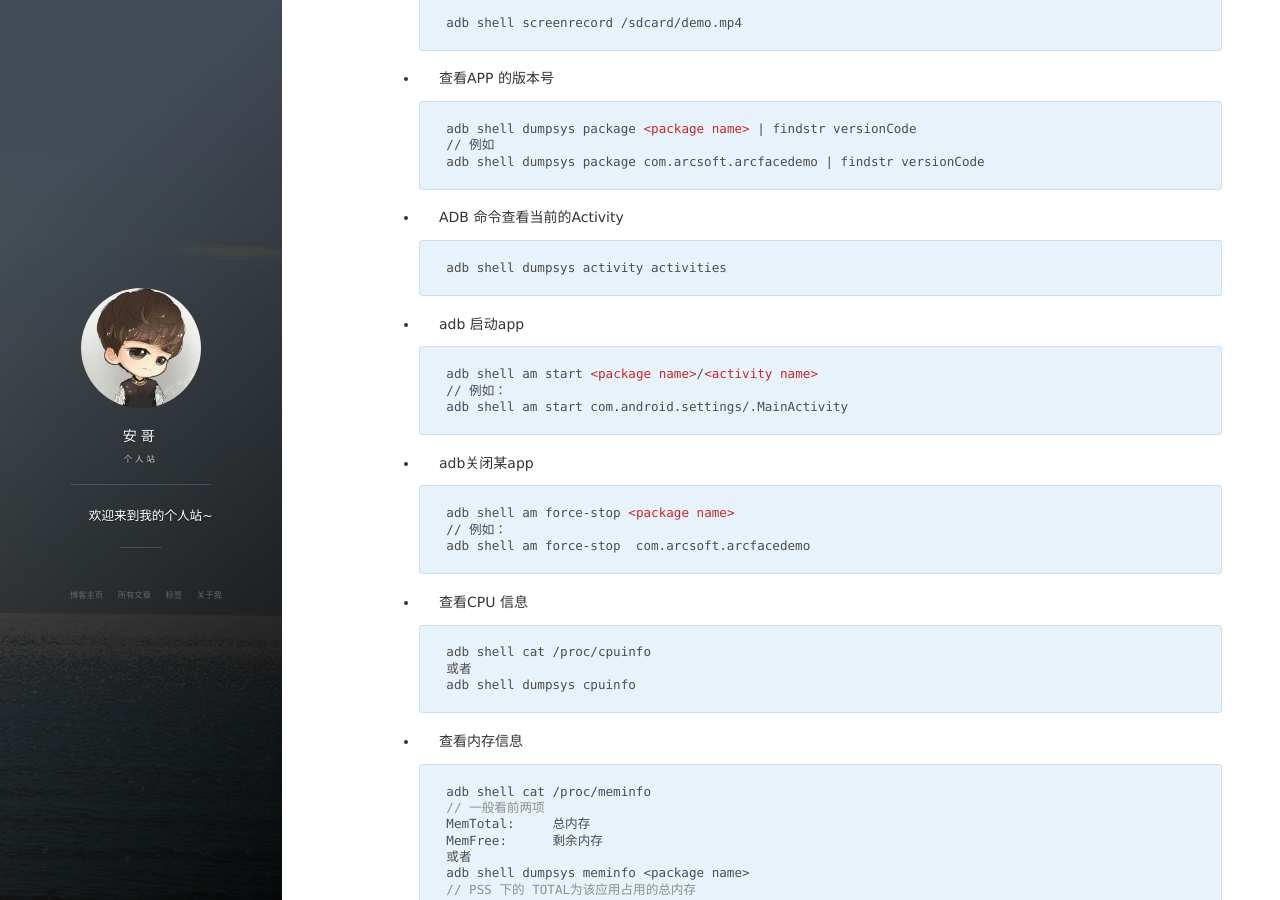
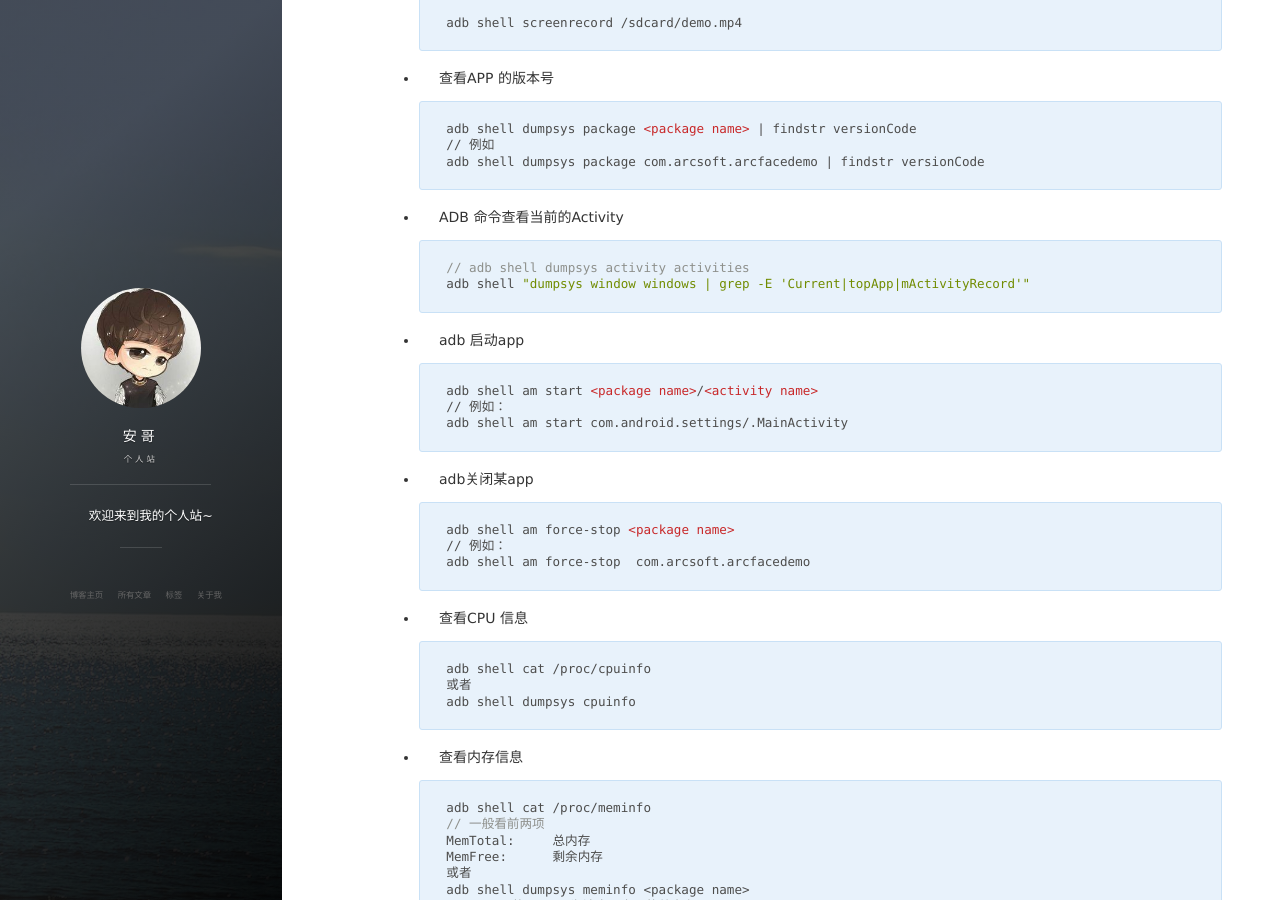
Before and after one commit to anthonyY/anthonyY.github.io, a Jekyll site: the page built from _posts/2021-08-19-ADB常用命令.md, in a window 1280 px wide and 900 px high, scrolled down 1921 px. Built offline with Jekyll 4.4.1, drawn with Linux system fonts in a browser that asks for light colours; nearby versions of some CDN libraries; comment, search, counter and statistics services are not loaded.

Commit message:
Update 2021-08-19-ADB常用命令.md
修改查看当前activity的命令

````diff
--- a/_posts/2021-08-19-ADB常用命令.md
+++ b/_posts/2021-08-19-ADB常用命令.md
@@ -148,7 +148,8 @@ tag: 博客
 * ADB 命令查看当前的Activity
 
   ```
-  adb shell dumpsys activity activities
+  // adb shell dumpsys activity activities
+  adb shell "dumpsys window windows | grep -E 'Current|topApp|mActivityRecord'"
   ```
 
 
````
